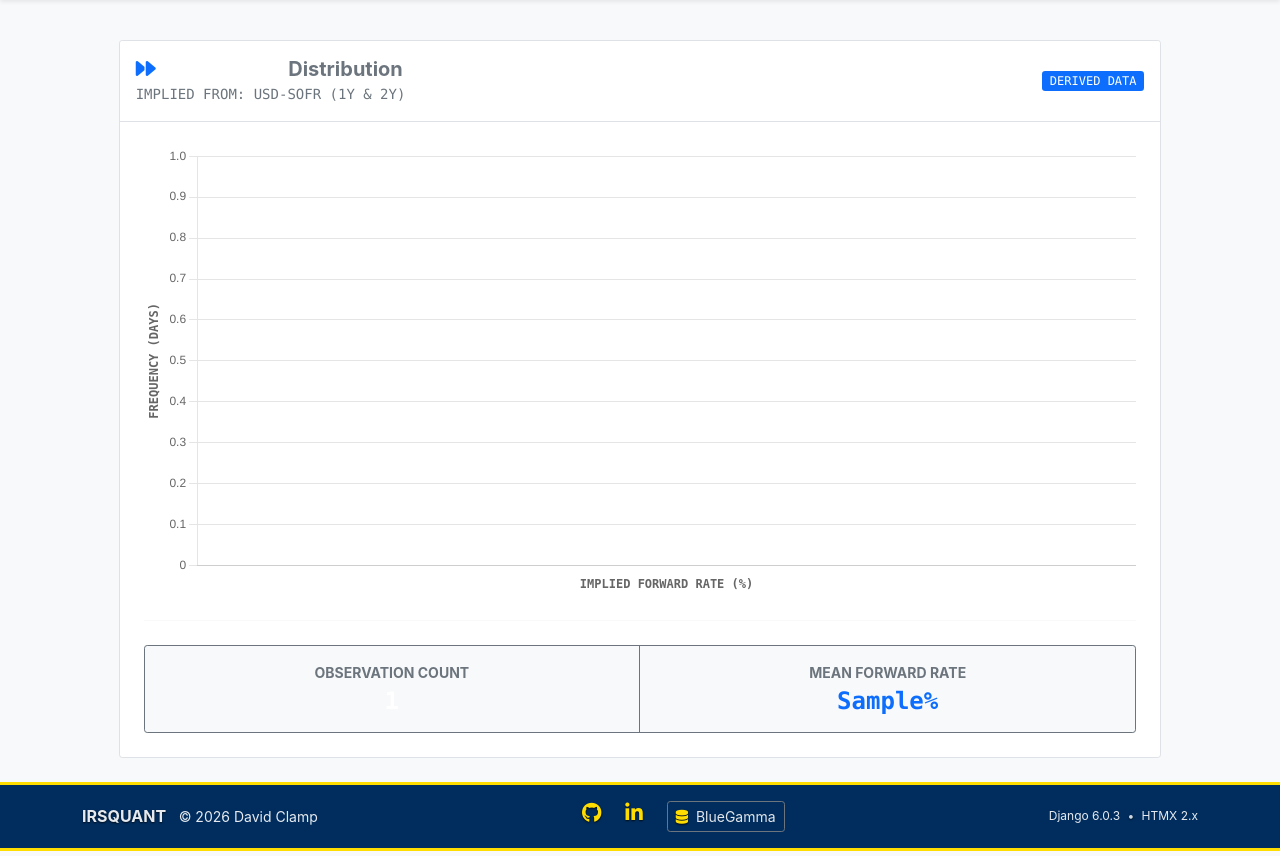
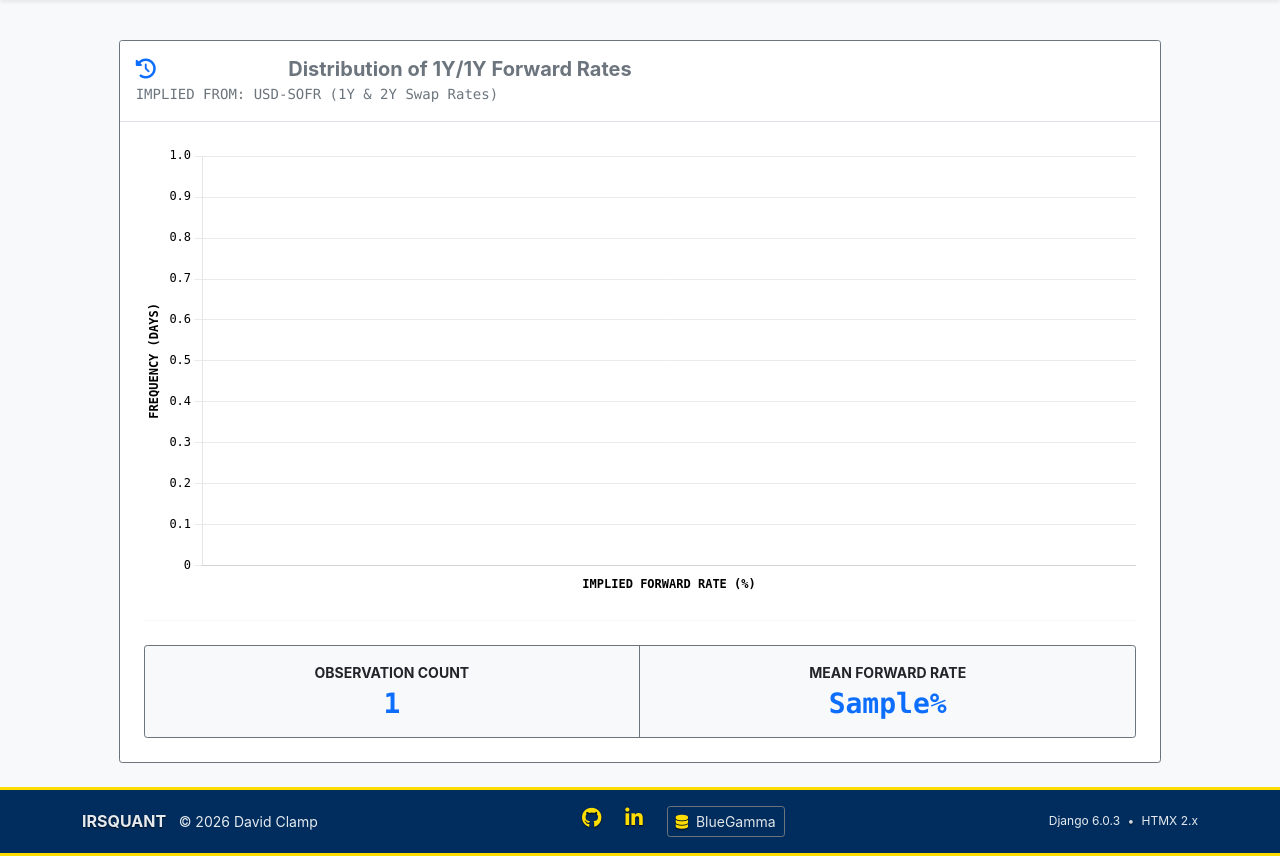
Before and after one commit to DavidClamp/project-swaps, a Django app: template workspace/templates/workspace/histogram.html in a window 1280 px wide. Shown: the part 78-934 px from the top of the page. Run offline with Django 4.2, Linux system fonts and the light colour scheme; the template is opened without the code that fills it: most values are stand-ins (such as "Sample title", 1, 10 or a date in 2020).

Commit message:
Cleaning up histogram

```diff
--- a/workspace/templates/workspace/curve_bars.html
+++ b/workspace/templates/workspace/curve_bars.html
@@ -38,7 +38,7 @@
                             <h6 class="large text-secondary mb-0">What is this chart?</h6>
                             <p class="small text-secondary mb-0">
                                 This is the market's consensus prediction. The first bar (0y1y) is the rate <bold>today</bold>.
-                                The subsequent bars are where the market is predicting the 1-Year rate will be in the future.
+                                The subsequent bars are where the curve is predicting the 1-Year rate will be in the future.
                             </p>
                         </div>
                     </div>
--- a/workspace/templates/workspace/histogram.html
+++ b/workspace/templates/workspace/histogram.html
@@ -7,39 +7,44 @@
     <div class="row justify-content-center">
         <div class="col-lg-10">
 
-            <div class="card border border-secondary-subtle rounded-1 bg-white">
+            <!-- TERMINAL CARD -->
+            <div class="card border border-secondary rounded-1 bg-white">
 
-                <!-- Header: specific to Forward Analysis -->
+                <!-- Header -->
                 <div class="card-header bg-white border-bottom py-3">
                     <div class="d-flex justify-content-between align-items-center">
                         <div>
                             <h1 class="h5 fw-bold text-black mb-0">
-                                <i class="fa-solid fa-forward text-primary me-2"></i>
-                                {{ title }} <span class="text-secondary">Distribution</span>
+                                <i class="fa-solid fa-clock-rotate-left text-primary me-2"></i>
+                                {{ title }} <span class="text-secondary">Distribution of 1Y/1Y Forward Rates</span>
                             </h1>
                             <span class="small text-secondary font-monospace">
-                                IMPLIED FROM: USD-SOFR (1Y & 2Y)
+                                IMPLIED FROM: USD-SOFR (1Y & 2Y Swap Rates)
                             </span>
                         </div>
-                        <span class="badge bg-primary rounded-1 fw-normal font-monospace">DERIVED DATA</span>
                     </div>
                 </div>
 
                 <div class="card-body p-4">
+                    <!-- Chart Container -->
                     <div id="chartContainer" style="position: relative; height:450px; width:100%">
                         <canvas id="histChart"></canvas>
                     </div>
 
-                    <hr class="my-4 border-secondary opacity-25">
+                    <!-- STATS MODULE: High Contrast -->
+                    <hr class="my-4 border-secondary opacity-50">
 
                     <div class="row g-0 border border-secondary rounded-1 text-center bg-light">
+                        <!-- Count Stat -->
                         <div class="col-6 border-end border-secondary p-3">
-                            <span class="d-block text-secondary small text-uppercase fw-bold mb-1">Observation Count</span>
-                            <span class="h4 fw-bold text-black font-monospace mb-0">{{ sample_size }}</span>
+                            <!-- UPDATED: Changed 'text-secondary' to 'text-dark fw-bold' -->
+                            <span class="d-block text-dark fw-bold small text-uppercase mb-1">Observation Count</span>
+                            <span class="h3 fw-bold text-primary font-monospace mb-0">{{ sample_size }}</span>
                         </div>
+                        <!-- Mean Stat -->
                         <div class="col-6 p-3">
-                            <span class="d-block text-secondary small text-uppercase fw-bold mb-1">Mean Forward Rate</span>
-                            <span class="h4 fw-bold text-primary font-monospace mb-0">{{ mean_val }}%</span>
+                            <span class="d-block text-dark fw-bold small text-uppercase mb-1">Mean Forward Rate</span>
+                            <span class="h3 fw-bold text-primary font-monospace mb-0">{{ mean_val }}%</span>
                         </div>
                     </div>
                 </div>
@@ -63,12 +68,14 @@
                 datasets: [{
                     label: 'Frequency',
                     data: {{ hist_counts|safe }},
-                    // Theme: Use purple for Forwards to distinguish from "Blue" Spot rates
-                    backgroundColor: 'rgba(102, 16, 242, 0.85)',
-                    borderColor: '#6610f2',
+                    // Theme: Solid Purple for visibility
+                    backgroundColor: '#6610f2',
+                    borderColor: '#000000',
                     borderWidth: 1,
                     borderRadius: 0,
-                    barPercentage: 0.6
+                    // Make bars wider (take up 95% of the space)
+                    barPercentage: 0.95,
+                    categoryPercentage: 0.95
                 }]
             },
             options: {
@@ -78,11 +85,32 @@
                 scales: {
                     y: {
                         beginAtZero: true,
-                        title: { display: true, text: 'FREQUENCY (DAYS)', font: { weight: 'bold', family: 'monospace' } }
+                        grid: { color: '#e9ecef' },
+                        title: {
+                            display: true,
+                            text: 'FREQUENCY (DAYS)',
+                            color: '#000', // Absolute Black
+                            font: { weight: 'bold', family: 'monospace' }
+                        },
+                        ticks: {
+                            color: '#000', // Absolute Black
+                            font: { family: 'monospace' }
+                        }
                     },
                     x: {
-                        title: { display: true, text: 'IMPLIED FORWARD RATE (%)', font: { weight: 'bold', family: 'monospace' } },
-                        ticks: { font: { family: 'monospace' } }
+                        grid: { display: false },
+                        title: {
+                            display: true,
+                            text: 'IMPLIED FORWARD RATE (%)',
+                            color: '#000', // Absolute Black
+                            font: { weight: 'bold', family: 'monospace' }
+                        },
+                        ticks: {
+                            color: '#000', // Absolute Black
+                            font: { weight: 'bold', family: 'monospace' },
+                            maxRotation: 45,
+                            minRotation: 0
+                        }
                     }
                 }
             }
```
Also changed, not shown: workspace/utils.py (+14 -17 lines).
